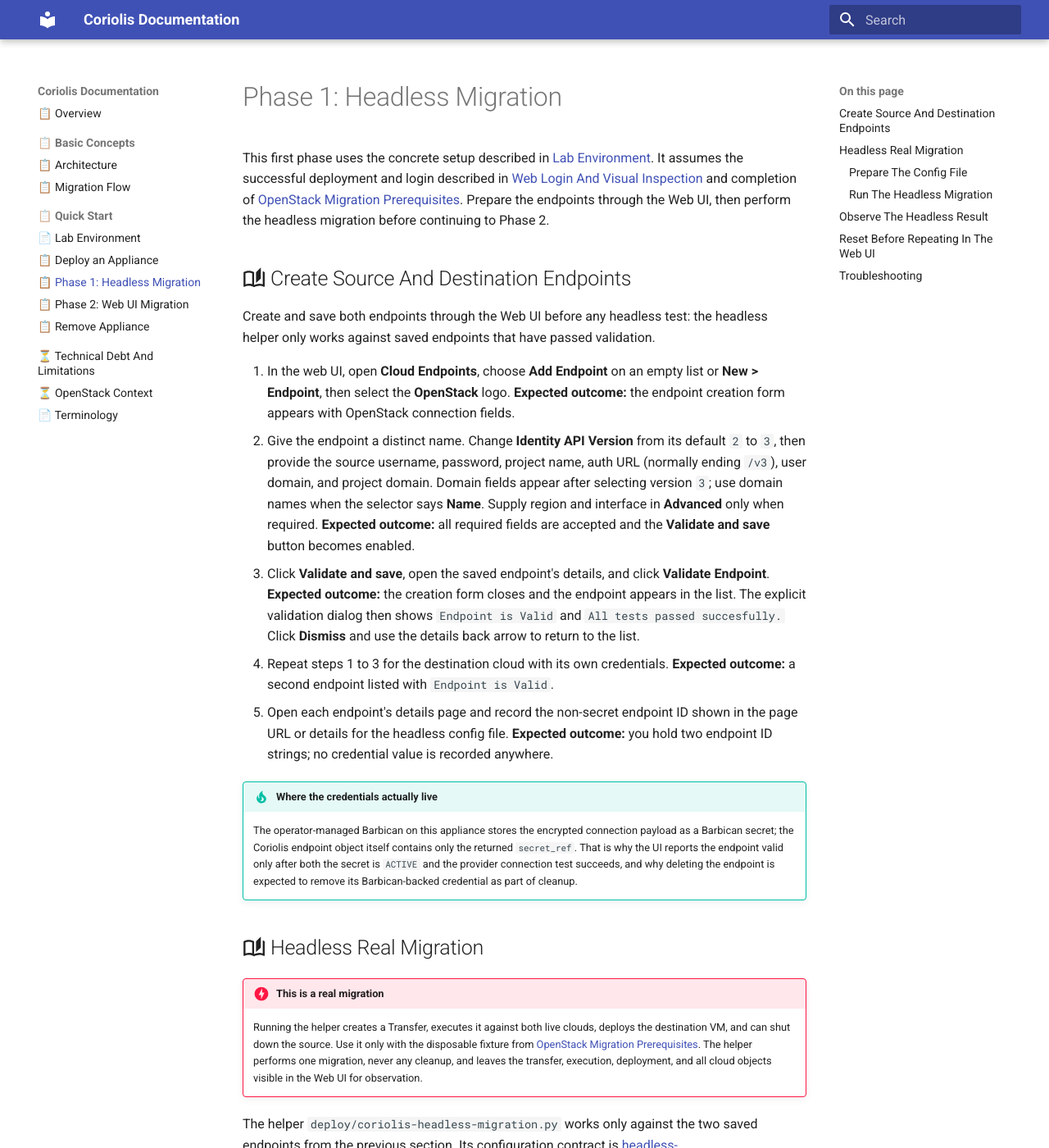
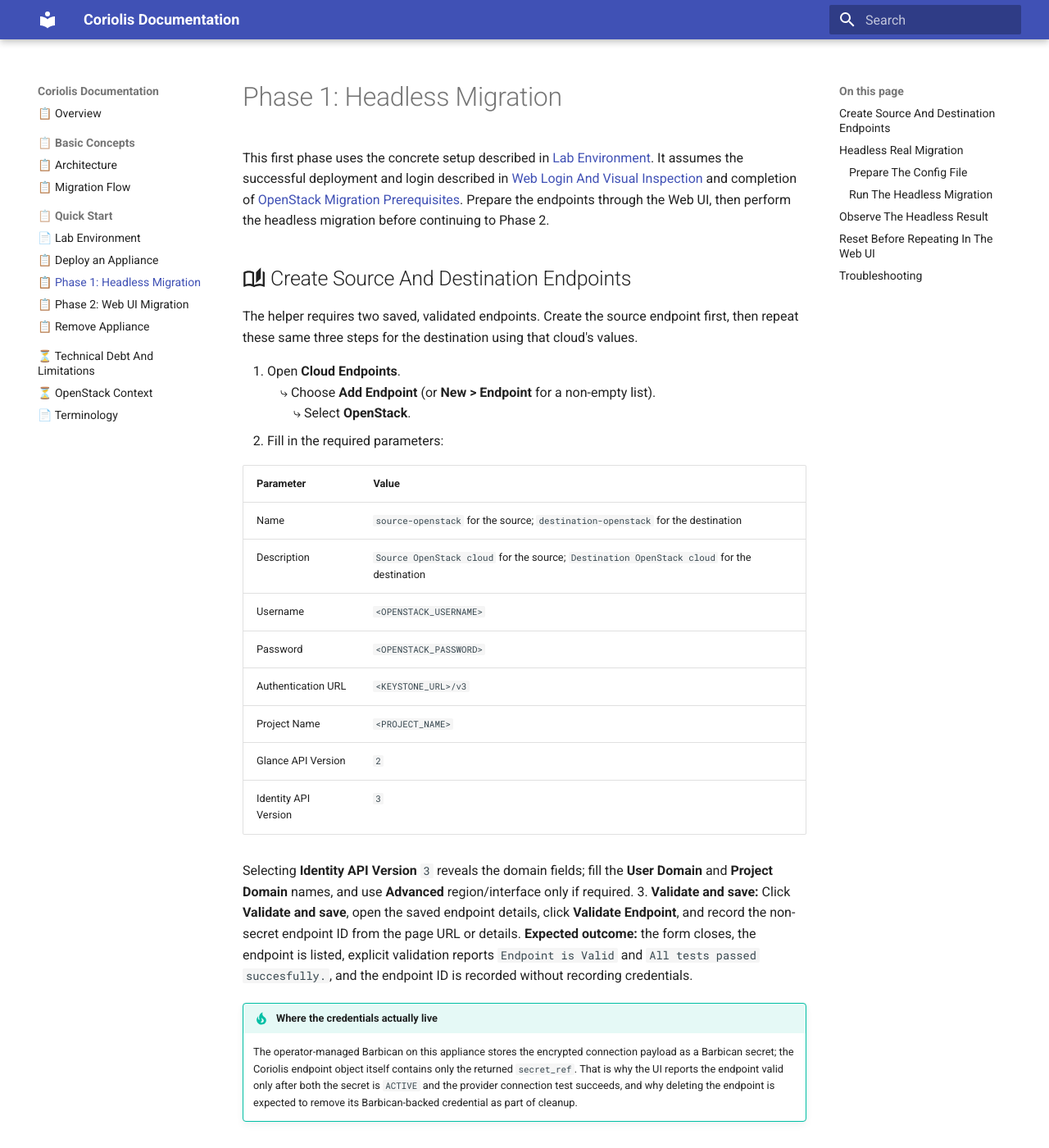
Before and after one commit to radumoisan/coriolis, an MkDocs documentation site: the page built from docs/headless-migration.md, in a window 1280 px wide and 1400 px high. Shown: the whole window at 82% size. Built offline with MkDocs 1.6.1 and Material for MkDocs 9.7.7, drawn with Linux system fonts in a browser that asks for light colours.

Commit message:
Improved docs
Signed-off-by: Radu Moisan <radu.moisan@gmail.com>

```diff
--- a/docs/headless-migration.md
+++ b/docs/headless-migration.md
@@ -4,18 +4,27 @@
 
 ## :material-book-open-page-variant-outline: Create Source And Destination Endpoints
 
-Create and save both endpoints through the Web UI before any headless test: the headless helper only works against saved endpoints that have passed validation.
+The helper requires two saved, validated endpoints. Create the source endpoint first, then repeat these same three steps for the destination using that cloud's values.
 
-1. In the web UI, open **Cloud Endpoints**, choose **Add Endpoint** on an empty list or **New > Endpoint**, then select the **OpenStack** logo.
-   **Expected outcome:** the endpoint creation form appears with OpenStack connection fields.
-2. Give the endpoint a distinct name. Change **Identity API Version** from its default `2` to `3`, then provide the source username, password, project name, auth URL (normally ending `/v3`), user domain, and project domain. Domain fields appear after selecting version `3`; use domain names when the selector says **Name**. Supply region and interface in **Advanced** only when required.
-   **Expected outcome:** all required fields are accepted and the **Validate and save** button becomes enabled.
-3. Click **Validate and save**, open the saved endpoint's details, and click **Validate Endpoint**.
-   **Expected outcome:** the creation form closes and the endpoint appears in the list. The explicit validation dialog then shows `Endpoint is Valid` and `All tests passed succesfully.` Click **Dismiss** and use the details back arrow to return to the list.
-4. Repeat steps 1 to 3 for the destination cloud with its own credentials.
-   **Expected outcome:** a second endpoint listed with `Endpoint is Valid`.
-5. Open each endpoint's details page and record the non-secret endpoint ID shown in the page URL or details for the headless config file.
-   **Expected outcome:** you hold two endpoint ID strings; no credential value is recorded anywhere.
+1. Open **Cloud Endpoints**.<br>
+   &emsp;⤷ Choose **Add Endpoint** (or **New > Endpoint** for a non-empty list).<br>
+   &emsp;&emsp;⤷ Select **OpenStack**.
+2. Fill in the required parameters:
+
+   | Parameter | Value |
+   | --- | --- |
+   | Name | `source-openstack` for the source; `destination-openstack` for the destination |
+   | Description | `Source OpenStack cloud` for the source; `Destination OpenStack cloud` for the destination |
+   | Username | `<OPENSTACK_USERNAME>` |
+   | Password | `<OPENSTACK_PASSWORD>` |
+   | Authentication URL | `<KEYSTONE_URL>/v3` |
+   | Project Name | `<PROJECT_NAME>` |
+   | Glance API Version | `2` |
+   | Identity API Version | `3` |
+
+   Selecting **Identity API Version** `3` reveals the domain fields; fill the **User Domain** and **Project Domain** names, and use **Advanced** region/interface only if required.
+3. **Validate and save:** Click **Validate and save**, open the saved endpoint details, click **Validate Endpoint**, and record the non-secret endpoint ID from the page URL or details.
+   **Expected outcome:** the form closes, the endpoint is listed, explicit validation reports `Endpoint is Valid` and `All tests passed succesfully.`, and the endpoint ID is recorded without recording credentials.
 
 !!! tip "Where the credentials actually live"
     The operator-managed Barbican on this appliance stores the encrypted connection payload as a Barbican secret; the Coriolis endpoint object itself contains only the returned `secret_ref`. That is why the UI reports the endpoint valid only after both the secret is `ACTIVE` and the provider connection test succeeds, and why deleting the endpoint is expected to remove its Barbican-backed credential as part of cleanup.
```
